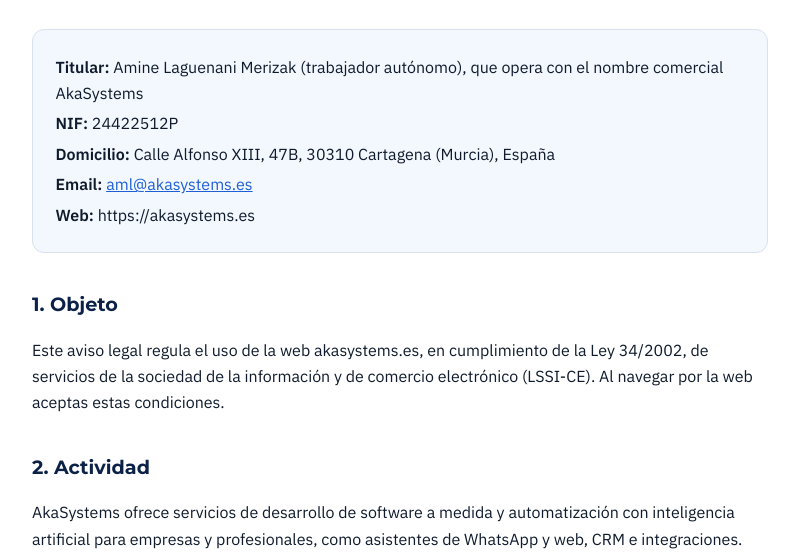
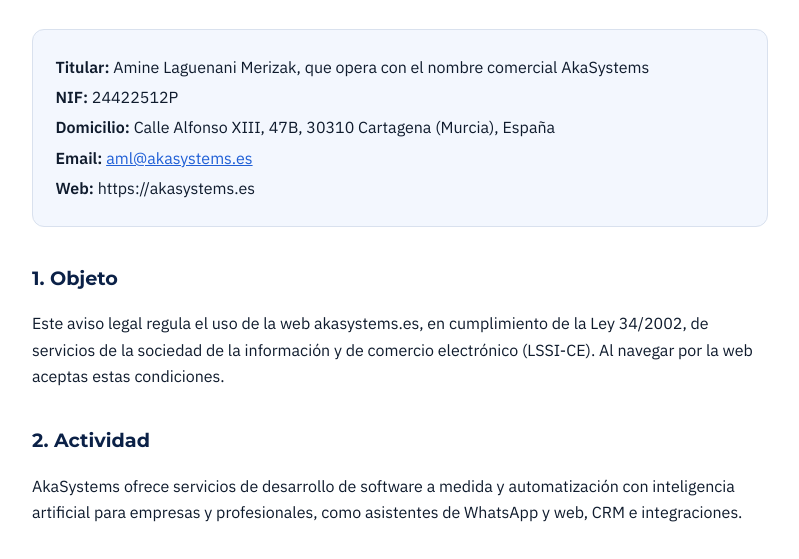
Before and after one commit to akasystems-hash/akasystems-web, a plain HTML site: page aviso-legal.html in a window 1280 px wide. Shown: the part 184-743 px from the top of the page, without its empty margins (240-1039 px from the left). Drawn offline with Linux system fonts and the light colour scheme.

Commit message:
Páginas legales: quitar la mención a trabajador autónomo (#3)
Claude-Session: https://claude.ai/code/session_01HPyrL1cCcfj4R1Drq2pprh

Co-authored-by: Claude <noreply@anthropic.com>

```diff
--- a/aviso-legal.html
+++ b/aviso-legal.html
@@ -50,7 +50,7 @@
 <h1>Aviso legal</h1>
 <p class="fecha">Última actualización: 26 de noviembre de 2026</p>
 <div class="ficha">
-<p><strong>Titular:</strong> Amine Laguenani Merizak (trabajador autónomo), que opera con el nombre comercial AkaSystems</p>
+<p><strong>Titular:</strong> Amine Laguenani Merizak, que opera con el nombre comercial AkaSystems</p>
 <p><strong>NIF:</strong> 24422512P</p>
 <p><strong>Domicilio:</strong> Calle Alfonso XIII, 47B, 30310 Cartagena (Murcia), España</p>
 <p><strong>Email:</strong> <a href="mailto:aml@akasystems.es">aml@akasystems.es</a></p>
```
Also changed, not shown: privacidad.html (+1 -1 lines).
